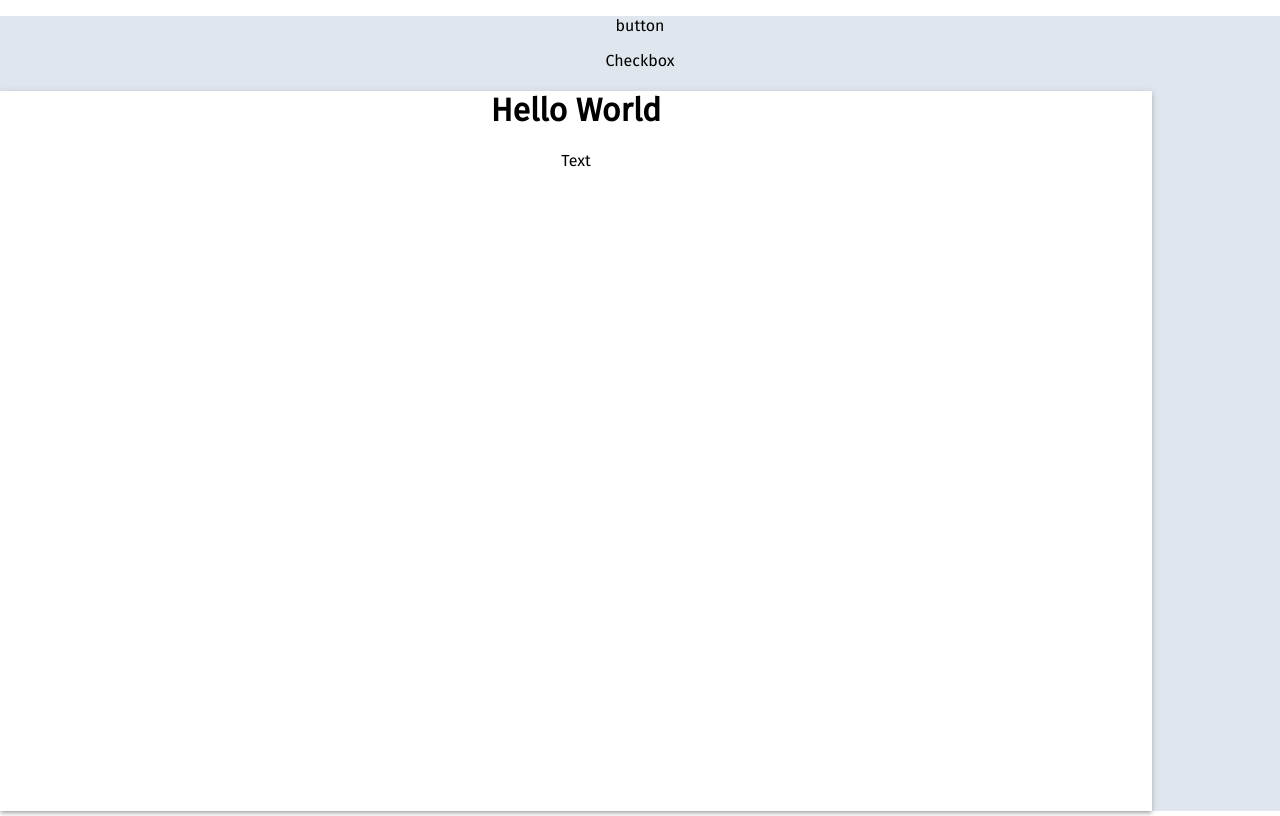
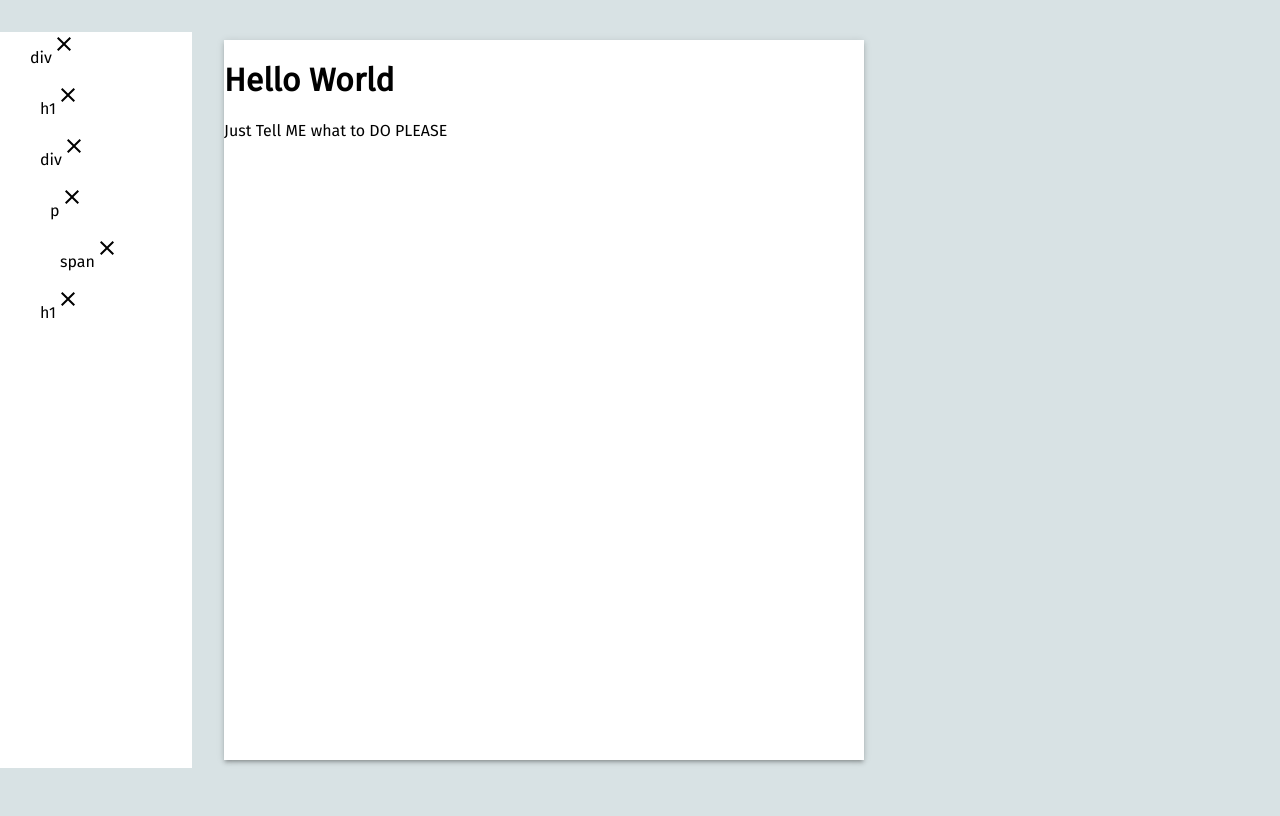
Before and after one commit to HeyHannibal/WGU-v0, a React (Create React App) app: page / in a window 1280 px wide. Built offline with nearby package versions, Linux system fonts and the light colour scheme.

Commit message:
displaying virtualDom nodes as a tree

```diff
--- a/package.json
+++ b/package.json
@@ -2,10 +2,13 @@
   "dependencies": {
     "@emotion/react": "^11.9.3",
     "@emotion/styled": "^11.9.3",
-    "@mui/material": "^5.9.0",
+    "@mui/icons-material": "^5.8.4",
+    "@mui/lab": "^5.0.0-alpha.91",
+    "@mui/material": "^5.9.1",
     "@testing-library/jest-dom": "^5.16.4",
     "@testing-library/react": "^13.3.0",
     "@testing-library/user-event": "^13.5.0",
+    "immer": "^9.0.15",
     "react": "^18.2.0",
     "react-dom": "^18.2.0",
     "react-scripts": "5.0.1",
--- a/src/App.css
+++ b/src/App.css
@@ -1,23 +1,32 @@
-#root{
-  height: 100%;
-  position: relative;
+.App{
+  display: flex;
 }
-.App {
-  text-align: center;
-  position: relative;
-background-color: rgb(223, 230, 238);
+#work{
+  height: 100vh;
+  display: flex;
+  align-items: center;
 }
 
 #Output{
   height: 90vh;
-  width: 90%;
+  width: 50vw;
   box-shadow:rgba(0, 0, 0, 0.2) 0px 3px 3px -2px, rgba(0, 0, 0, 0.14) 0px 3px 4px 0px, rgba(0, 0, 0, 0.12) 0px 1px 8px 0px;
   background-color: rgb(255, 255, 255);
   margin: 0;
   padding: 0;
+  margin-left: auto;
+  margin-right: auto;
+
 }
 
 
+#domTree{
+  margin: 2rem;
+  margin-left: 0;
+  padding: 0 2rem;
+  background-color: white;
+  width: 10%;
+}
 
 /* position: absolute; */
 /* left: 50%; */
--- a/src/App.js
+++ b/src/App.js
@@ -1,7 +1,7 @@
 import './App.css';
 import React, { useState } from 'react';
 import Button from '@mui/material/Button';
-import Input from './components/input'
+import Input from './components2/input'
 import Output from './components2/output';
 import MuiButton from './components2/muiButton';
 function App() {
@@ -10,7 +10,7 @@ function App() {
 
   return (
     <div className="App">
-    <Input setToRender={setToRender}></Input>
+    <Input></Input>
     <Output></Output>
     </div>
   );
--- a/src/components2/input.js
+++ b/src/components2/input.js
@@ -1,26 +1,124 @@
-import { useState } from "react";
+import { useState, useCallback } from "react";
+import produce from "immer";
+import { TreeItem } from "@mui/lab";
+import { TreeView } from "@mui/lab";
+
+import ClearIcon from '@mui/icons-material/Clear';
+const virtualDom = {
+  Element: {
+    findMe: this,
+
+    tagName: "div",
+    props: {
+      id: "Output",
+    },
+    children: [
+      {
+        Element: {
+          tagName: "h1",
+          nodeId: "2",
+          props: {
+            id: "top",
+          },
+
+          children: [{ textContent: "Hello World" }],
+        },
+      },
+      {
+        Element: {
+          tagName: "div",
+          children: [
+            {
+              Element: {
+                tagName: "p",
+                children: [
+                  {
+                    Element: {
+                      tagName: "span",
+                      props: {
+                        id: "ck",
+                      },
+                      children: [
+                        {
+                          textContent: "Just Tell ME what to DO PLEASE",
+                        },
+                      ],
+                    },
+                  },
+                ],
+              },
+            },
+          ],
+        },
+      },
+      {
+        Element: {
+          tagName: "h1",
+          nodeId: "2",
+          props: {
+            id: "top",
+          },
+
+          children: [{ textContent: "Hello World" }],
+        },
+      },
+    ],
+  },
+};
+
+const del = (elem) => delete elem.Element;
 
 export default function Input() {
-  const [virtualDom, setVirtualDom] = useState({
-    div: {
-      id: "output",
-      children: {
-        h1: {
-          textContent: "Hello World",
-        },
-        p: {
-          textContent: "How you doin",
-        },
-        div: {
-          children: {
-            a: {
-              textContent: "visit my cool website",
-            },
-          },
-        },
-      },
-    },
-  });
+  const [Dom, setDom] = useState(virtualDom);
 
+  const changeDom = useCallback(() => {
+    setDom(
+      produce((draft) => {
+        draft.Element.props.id = "hi";
+      })
+    );
+  }, []);
 
+  const renderTree = (dom, isChild) => {
+    const offset = () => isChild ?  {marginLeft: '10px' } : {marginLeft: '-2px' }
+    return (
+      <div className="node" style={offset()}>
+        <div style={{display:'flex'}}>
+          <p>{dom.Element.tagName}</p>
+          <ClearIcon/>
+        </div>
+        {dom.Element.children !== undefined &&
+        Object.keys(dom.Element.children[0])[0] !== "textContent"
+          ? dom.Element.children.map((dom) => renderTree(dom, true))
+          : null}
+      </div>
+    );
+  };
+
+  return <div id='domTree'>{renderTree(virtualDom)}</div>;
 }
+
+// let count = 0;
+// const renderTree = (dom) => {
+//   count++;
+//   return (
+//     <TreeItem
+//       nodeId={count.toString()}
+//       label={dom.Element.tagName}
+//       style={{position:'relative'}}
+//     >
+//       <span style={{position:'absolute', 'top':'1px'}} onClick={() => del(dom)}>d</span>
+
+//       {dom.Element.children !== undefined &&
+//       Object.keys(dom.Element.children[0])[0] !== "textContent"
+//         ? dom.Element.children.map((dom) => renderTree(dom))
+//         : null}
+//     </TreeItem>
+//   );
+// };
+
+// return (
+//   <div onClick={() => console.log(virtualDom)}>
+//     <TreeView>{renderTree(virtualDom)}</TreeView>
+//   </div>
+// );
--- a/src/components2/output.js
+++ b/src/components2/output.js
@@ -1,5 +1,6 @@
-import React from "react";
-import MuiButton from "./muiButton";
+import produce from "immer";
+import React, { useState, useCallback } from "react";
+
 const virtualDom = {
   Element: {
     tagName: "div",
@@ -33,7 +34,7 @@ const virtualDom = {
                       },
                       children: [
                         {
-                          textContent: "Text",
+                          textContent: "Just Tell ME what to DO PLEASE",
                         },
                       ],
                     },
@@ -82,7 +83,9 @@ function traverseChildNodes(virtualDom) {
 }
 
 export default function Output(props) {
-  return <div>{traverseVirtualDom(virtualDom)}</div>;
+  const [dom, setDom] = useState(virtualDom);
+
+  return <div id="work">{traverseVirtualDom(dom)}</div>;
 }
 
 // return keys.map((elem) => {
--- a/src/index.css
+++ b/src/index.css
@@ -7,6 +7,7 @@ body {
   font-family: 'Fira Sans', 'Droid Sans', 'Helvetica Neue';
   height: 100vh;
   width: 100%;
+  background-color: rgb(216, 226, 228);
 }
 
 code {
```
Also changed, not shown: 1 other file (tests, documents, lock files or other folders).
